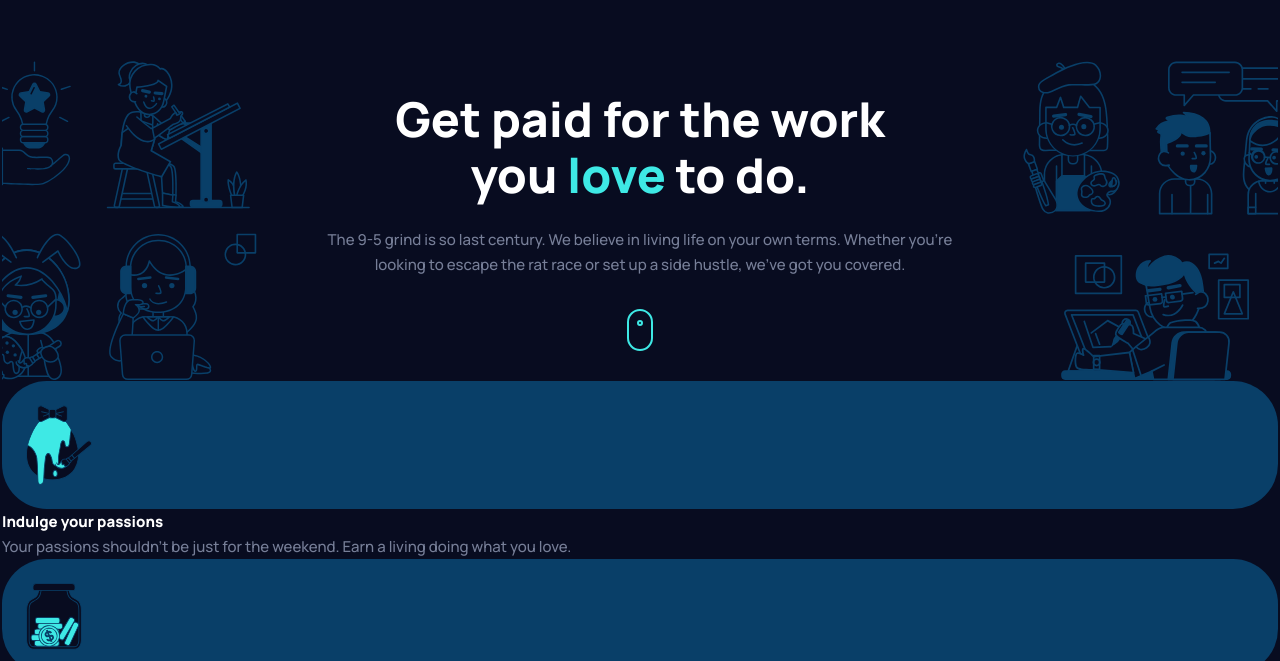
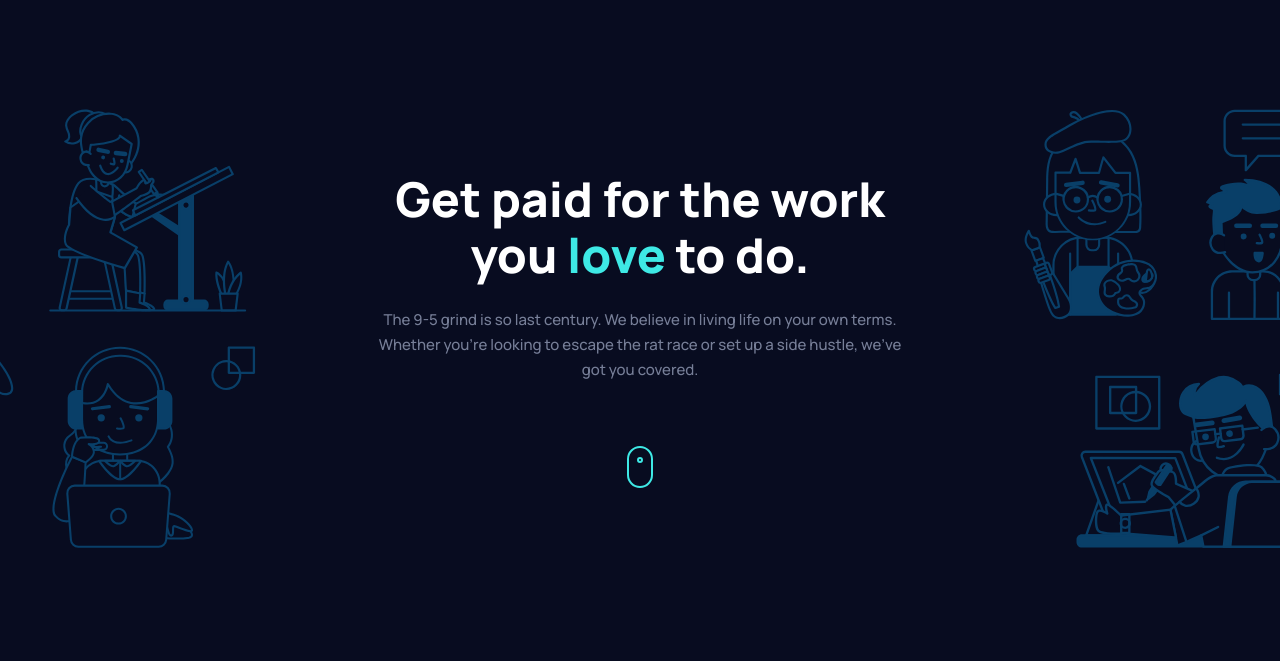
Before and after one commit to Dudeldups/FM-maker-landing-page, a website built with Vite: page index.html in a window 1280 px wide. Shown: the part 118-779 px from the top of the page. Built offline with nearby package versions, Linux system fonts and the light colour scheme.

Commit message:
fixed hero image positioning for >md

```diff
--- a/index.html
+++ b/index.html
@@ -12,11 +12,11 @@
     <title>Maker</title>
   </head>
   <body
-    class="grid grid-rows-[auto_1fr_auto] justify-items-center min-h-screen">
+    class="grid grid-rows-[auto_1fr_auto] justify-items-center min-h-screen overflow-hidden">
     <header class="flex mobile:justify-center w-full max-w-page px-6 md:px-10">
       <a class="mt-10 md:mt-20" href="#">
         <img
-          class="w-[120px]"
+          class="w-[7.5rem]"
           src="/assets/images/logo.svg"
           alt=""
           width="120"
@@ -26,22 +26,22 @@
 
     <main>
       <section
-        class="grid items-center grid-cols-2 md:grid-cols-[1fr_minmax(60%,460px)_1fr] mt-16">
+        class="grid items-center grid-cols-2 mt-16 md:mt-28 md:grid-cols-[auto_60%_auto]">
         <img
-          class="md:col-start-1 md:col-end-2 md:row-start-1 md:row-end-2 md:min-h-80 md:object-cover md:object-right"
+          class="md:col-start-1 md:col-end-2 md:row-start-1 md:row-end-2 md:min-h-[27.5rem] md:object-cover md:object-right overflow-visible"
           src="/assets/images/illustration-hero-left.svg"
           alt=""
           width="408"
           height="459" />
         <img
-          class="md:col-start-3 md:col-end-4 md:row-start-1 md:row-end-2 md:min-h-80 md:object-cover md:object-left"
+          class="md:col-start-3 md:col-end-4 md:row-start-1 md:row-end-2 md:min-h-[27.5rem] md:object-cover md:object-left overflow-visible"
           src="/assets/images/illustration-hero-right.svg"
           alt=""
           width="396"
           height="444" />
         <div
-          class="col-span-2 mobile:max-w-[28.125rem] mx-auto md:col-start-2 md:col-end-3 md:row-start-1 md:row-end-2 text-center max-w-[730px] px-6 md:px-10 mobile:mt-12">
-          <h1 class="text-lg lg:text-2xl xs:px-10">
+          class="col-span-2 max-w-[28.125rem] md:max-w-[36rem] mx-auto md:col-start-2 md:col-end-3 md:row-start-1 md:row-end-2 text-center px-6 mobile:mt-12">
+          <h1 class="text-lg lg:text-2xl">
             Get paid for the work you <span class="text-cyan">love</span> to do.
           </h1>
           <p class="mt-6">
@@ -50,7 +50,7 @@
             side hustle, we’ve got you covered.
           </p>
           <img
-            class="mt-8 mx-auto"
+            class="mt-8 lg:mt-16 mx-auto"
             src="/assets/images/icon-scroll.svg"
             alt=""
             width="26"
@@ -58,7 +58,7 @@
         </div>
       </section>
 
-      <section>
+      <section class="mt-36">
         <ul>
           <li class="grid">
             <div class="bg-blue rounded-[45px] p-6">
```
